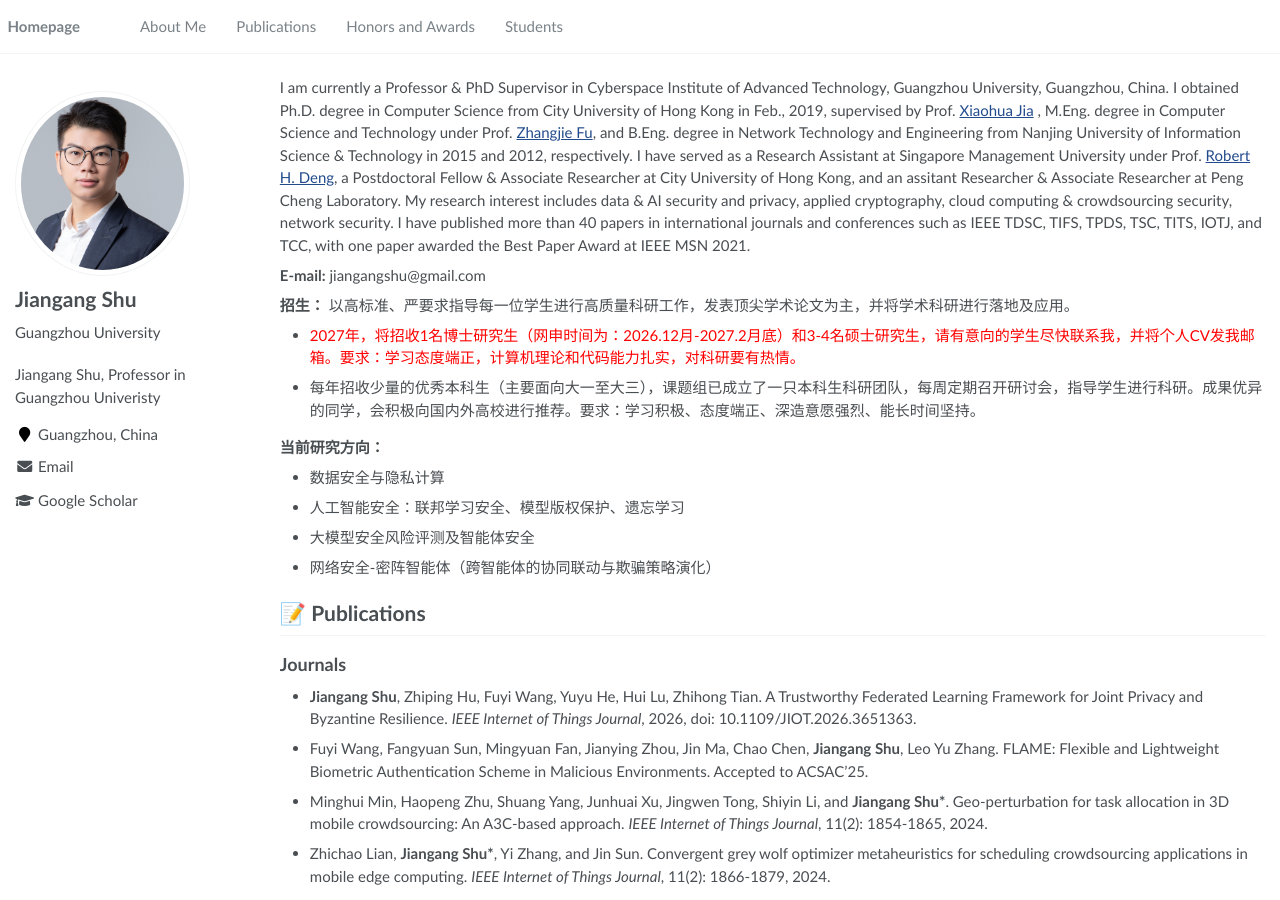
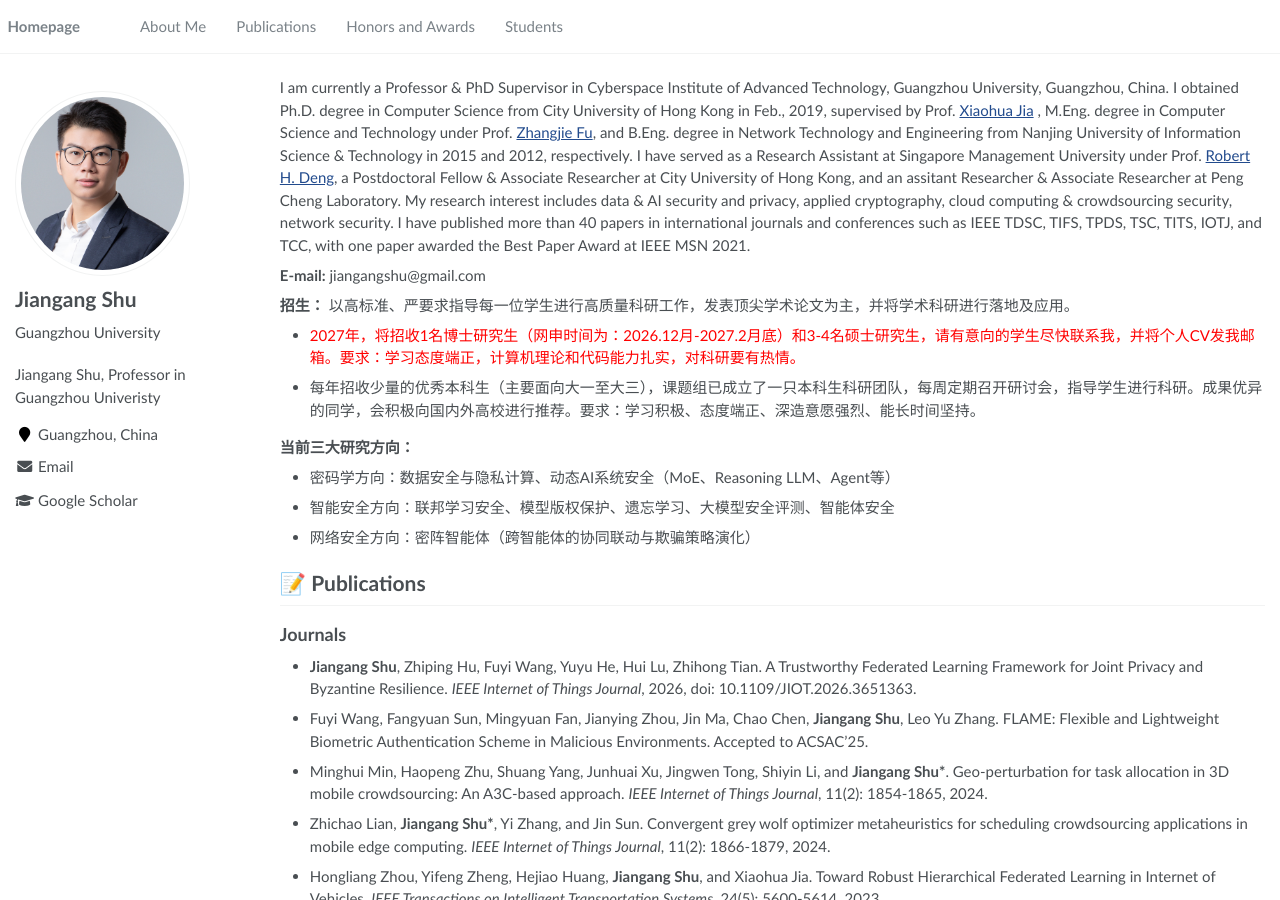
Before and after one commit to jgshu/jgshu.github.io, a Jekyll site: the page built from _pages/about.md, in a window 1280 px wide and 900 px high. Built offline with Jekyll 4.4.1, drawn with Linux system fonts in a browser that asks for light colours.

Commit message:
Update about.md

```diff
--- a/_pages/about.md
+++ b/_pages/about.md
@@ -27,12 +27,11 @@ I am currently a Professor &#38; PhD Supervisor in Cyberspace Institute of Advan
 
 - 每年招收少量的优秀本科生（主要面向大一至大三），课题组已成立了一只本科生科研团队，每周定期召开研讨会，指导学生进行科研。成果优异的同学，会积极向国内外高校进行推荐。要求：学习积极、态度端正、深造意愿强烈、能长时间坚持。
 
-**当前研究方向：**
+**当前三大研究方向：**
 
-- 数据安全与隐私计算
-- 人工智能安全：联邦学习安全、模型版权保护、遗忘学习
-- 大模型安全风险评测及智能体安全
-- 网络安全-密阵智能体（跨智能体的协同联动与欺骗策略演化）
+- 密码学方向：数据安全与隐私计算、动态AI系统安全（MoE、Reasoning LLM、Agent等）
+- 智能安全方向：联邦学习安全、模型版权保护、遗忘学习、大模型安全评测、智能体安全
+- 网络安全方向：密阵智能体（跨智能体的协同联动与欺骗策略演化）
 
 
 <!--
```
